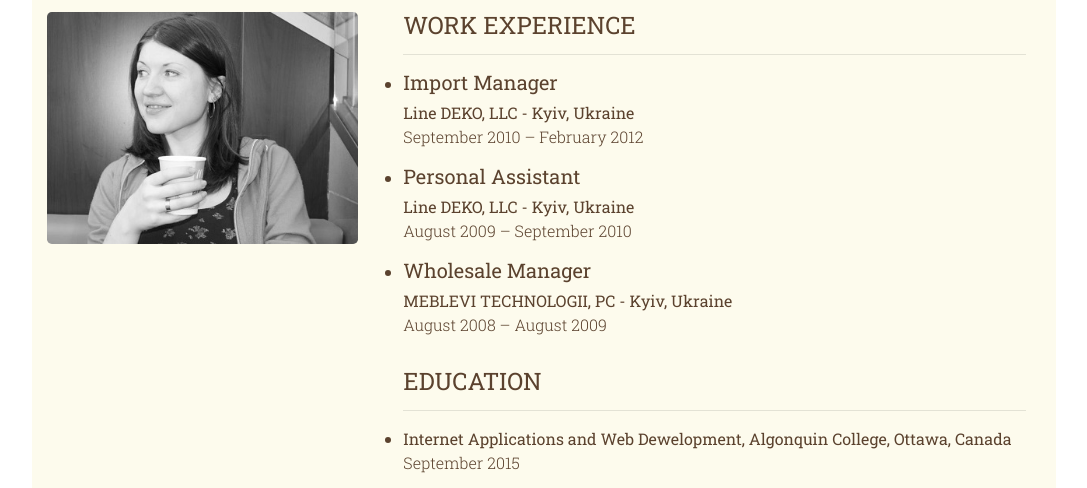
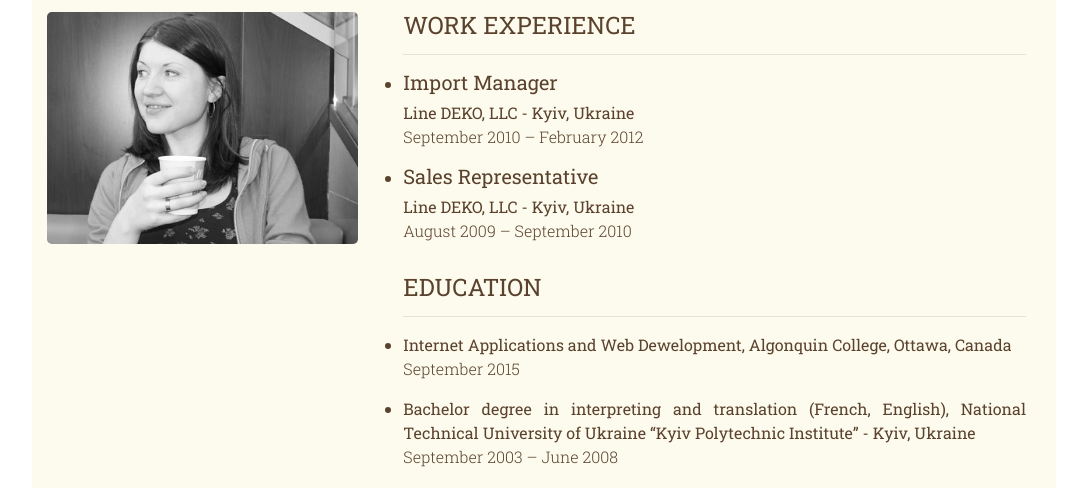
Before and after one commit to movc0001/MAD9013-final, a website: page index.html in a window 1280 px wide. Shown: the part 305-793 px from the top of the page, without its empty margins (96-1183 px from the left). Drawn offline with Linux system fonts and the light colour scheme.

Commit message:
Updated index.html

```diff
--- a/index.html
+++ b/index.html
@@ -56,24 +56,16 @@
 						<hr>
 						<ul>
 							<li>
-								<h5>Import Manager</h5>
-								Line DEKO, LLC - Kyiv, Ukraine
+								<h5>Import Manager</h5> Line DEKO, LLC - Kyiv, Ukraine
 								<p class="dates">September 2010 – February 2012</p>
 							</li>
 							<li>
-								<h5>Personal Assistant</h5>
-
-								Line DEKO, LLC - Kyiv, Ukraine
+								<h5>Sales Representative</h5> Line DEKO, LLC - Kyiv, Ukraine
 								<p class="dates">August 2009 – September 2010</p>
 							</li>
 
 
-							<li>
-								<h5>Wholesale Manager</h5>
 
-								MEBLEVI TECHNOLOGII, PC - Kyiv, Ukraine
-								<p class="dates">August 2008 – August 2009</p>
-							</li>
 
 
 
@@ -85,10 +77,10 @@
 						<h4>EDUCATION</h4>
 						<hr>
 						<ul>
-						<li>Internet Applications and Web Dewelopment, Algonquin College, Ottawa, Canada
-						<p class="dates">September 2015</p>
+							<li>Internet Applications and Web Dewelopment, Algonquin College, Ottawa, Canada
+								<p class="dates">September 2015</p>
 
-						</li>
+							</li>
 							<li>
 								Bachelor degree in interpreting and translation (French, English), National Technical University of Ukraine “Kyiv Polytechnic Institute” - Kyiv, Ukraine
 								<p class="dates">September 2003 – June 2008</p>
```
